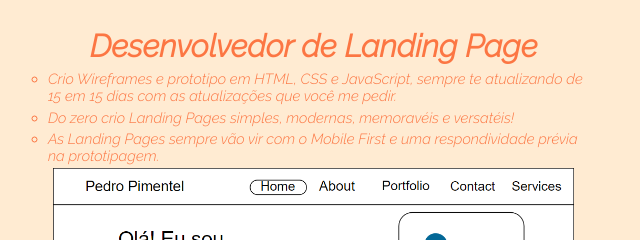
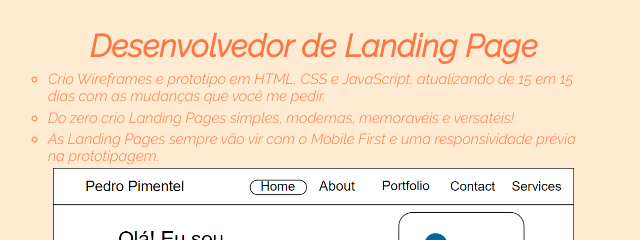
Before and after one commit to pimentelph/Portf-lio-Desenvolvimento-WEB, a plain HTML site: page services.html in a window 1280 px wide. Shown: the part 152-392 px from the top of the page, 631-1271 px from the left. Drawn offline with Linux system fonts and the light colour scheme.

Commit message:
Update services.html

```diff
--- a/services.html
+++ b/services.html
@@ -65,11 +65,10 @@
                     <h1 id="titulo2" class="texto">Desenvolvedor de Landing Page</h1>
                 </div>
                 <ul id="ul2">
-                    <li id="li2" class="texto"> Crio Wireframes e prototipo em HTML, CSS e JavaScript, sempre te
-                        atualizando de 15 em 15 dias com as atualizações que você me pedir.</li>
+                    <li id="li2" class="texto"> Crio Wireframes e prototipo em HTML, CSS e JavaScript, atualizando de 15 em 15 dias com as mudanças que você me pedir.</li>
                     <li id="li2" class="texto">Do zero crio Landing Pages simples, modernas, memoravéis e versatéis!
                     </li>
-                    <li id="li2" class="texto">As Landing Pages sempre vão vir com o Mobile First e uma respondividade
+                    <li id="li2" class="texto">As Landing Pages sempre vão vir com o Mobile First e uma responsividade
                         prévia na prototipagem.</li>
                 </ul>
                 <img id="landing" src="fotos/landing.png" alt="">
```
